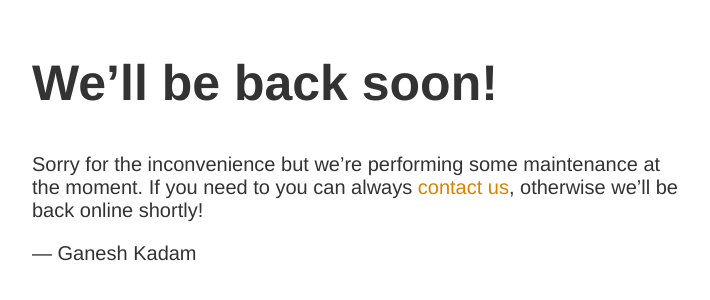
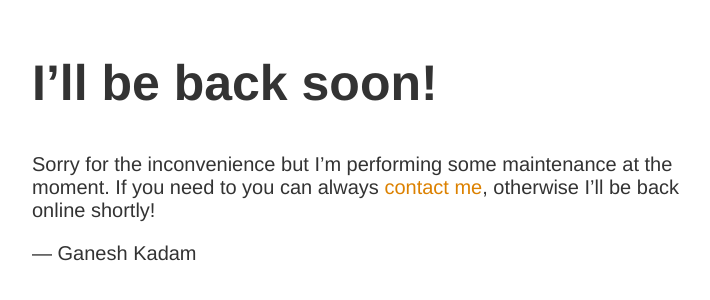
Before and after one commit to ganeshbkdm/ganeshbkdm.github.io, a plain HTML site: page index.html in a window 1280 px wide. Shown: the part 146-446 px from the top of the page, without its empty margins (283-993 px from the left). Drawn offline with Linux system fonts and the light colour scheme.

Commit message:
updated display message

```diff
--- a/index.html
+++ b/index.html
@@ -40,10 +40,10 @@
 
 <body>
 	<article>
-		<h1>We&rsquo;ll be back soon!</h1>
+		<h1>I&rsquo;ll be back soon!</h1>
 		<div>
-			<p>Sorry for the inconvenience but we&rsquo;re performing some maintenance at the moment. If you need to you
-				can always <a href="mailto:ganeshbkdm@gmail.com">contact us</a>, otherwise we&rsquo;ll be back online
+			<p>Sorry for the inconvenience but I&rsquo;m performing some maintenance at the moment. If you need to you
+				can always <a href="mailto:ganeshbkdm@gmail.com">contact me</a>, otherwise I&rsquo;ll be back online
 				shortly!</p>
 			<p>&mdash; Ganesh Kadam
 
```
